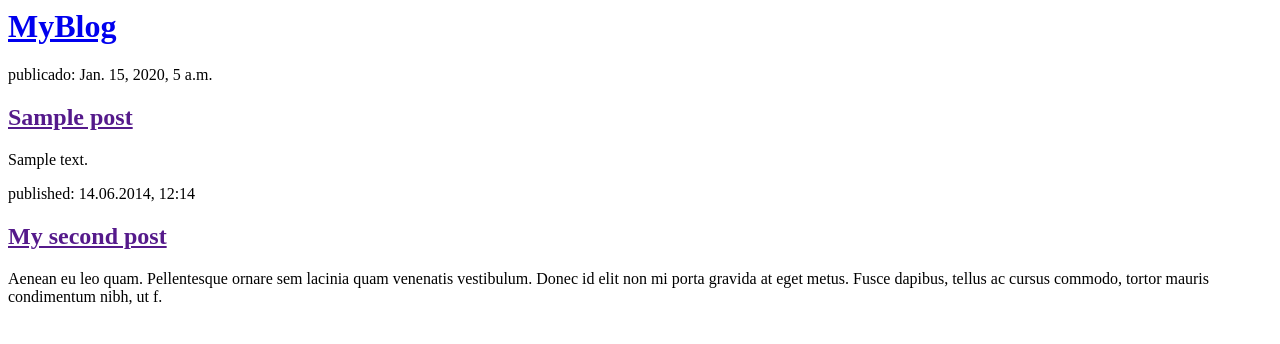
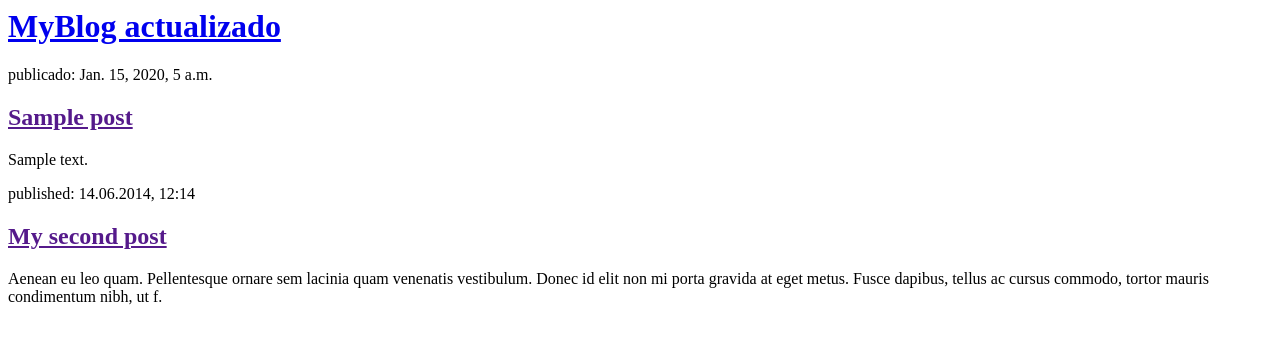
Before and after one commit to jesusjosee/my-first-blog, a Django app: page / in a window 1280 px wide. Shown: the top 344 px of the page. Run offline with Django 3.2, Linux system fonts and the light colour scheme; tables that the repository leaves empty hold one stand-in row (values such as "Sample post").

Commit message:
nuevo cambio

```diff
--- a/blog/templates/blog/post_list.html
+++ b/blog/templates/blog/post_list.html
@@ -4,7 +4,7 @@
     </head>
     <body>
         <div>
-            <h1><a href="/">MyBlog</a></h1>
+            <h1><a href="/">MyBlog actualizado</a></h1>
         </div>
 
 
```
